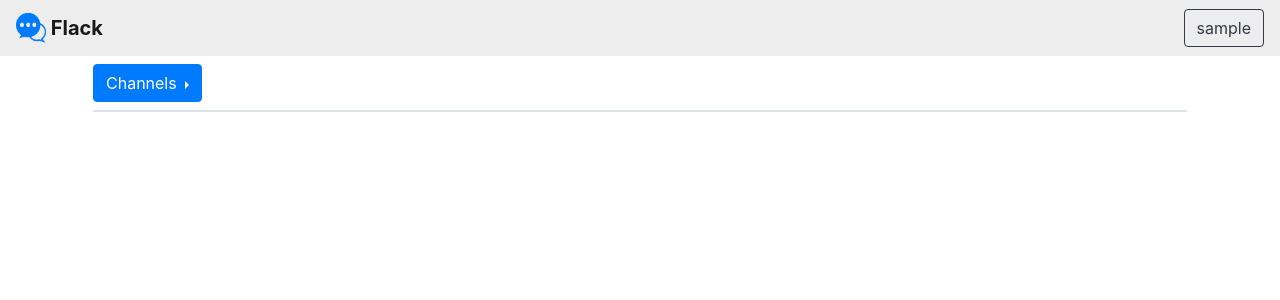
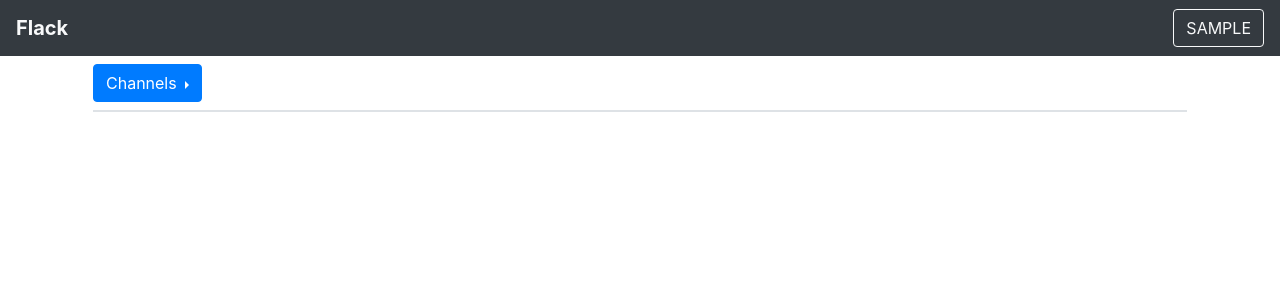
Before and after one commit to yogeshsingh101200/flack, a Flask app: page / in a window 1280 px wide. Shown: the top 300 px of the page. Run offline with Flask 2, Linux system fonts and the light colour scheme; the visitor is signed in with stand-in values (Sample User, id 1); some libraries are stand-ins or nearby versions.

Commit message:
used bootstrap flexbox

```diff
--- a/templates/layout.html
+++ b/templates/layout.html
@@ -26,20 +26,21 @@
     <script src="https://kit.fontawesome.com/977ea8e001.js" crossorigin="anonymous"></script>
 </head>
 
-<body>
-    <nav class="navbar navbar-light" style="background-color: #ededed;">
-        <a class="navbar-brand" href="{{url_for('index')}}">
-            <img src="{{url_for('static', filename='favicon.ico')}}" width="30" height="30"
-                class="d-inline-block align-top" alt="" loading="lazy">
+<body class="d-flex flex-column">
+    <nav class="navbar navbar-expand navbar-dark bg-dark">
+        <a class="navbar-brand text-light" href="{{url_for('index')}}">
             Flack
         </a>
         {% if session.get("user") %}
-        <ul class="nav">
+        <ul class="navbar-nav mr-auto">
+            {% block navitem%}
+            {% endblock %}
+        </ul>
+        <ul class="navbar-nav ml-auto">
             <li class="nav-item">
-                <button class="btn btn-outline-dark btn-usr-name" disabled>{{session["user"]}}</button>
+                <button class="btn btn-outline-light btn-usr-name text-uppercase" disabled>{{session["user"]}}</button>
             </li>
         </ul>
-        <!-- <span class="navbar-text text-capitalize" id="display-name">Hey, {{session["user"]}}!</span>-->
         {% endif %}
     </nav>
     {% block body %}
```
